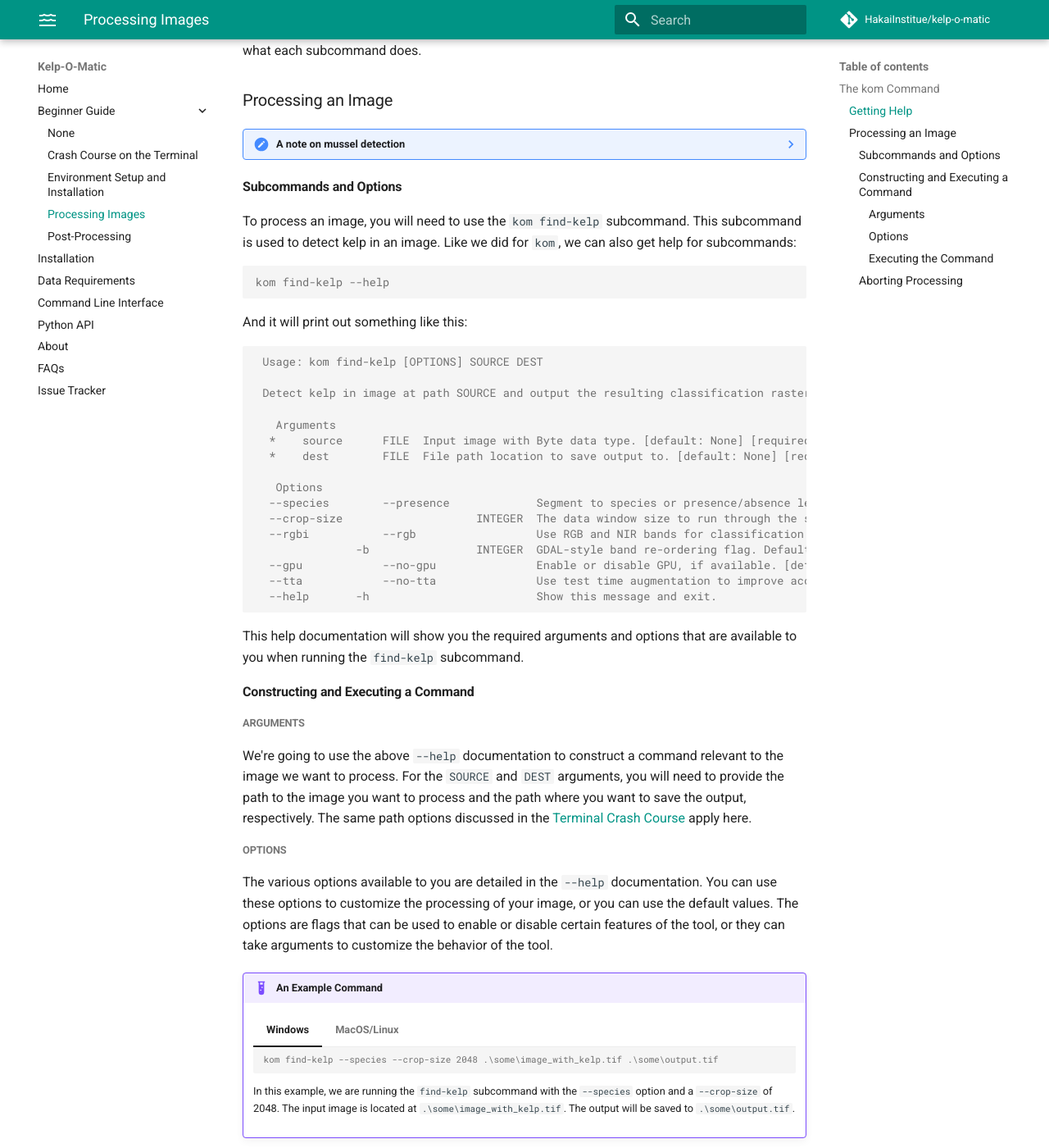
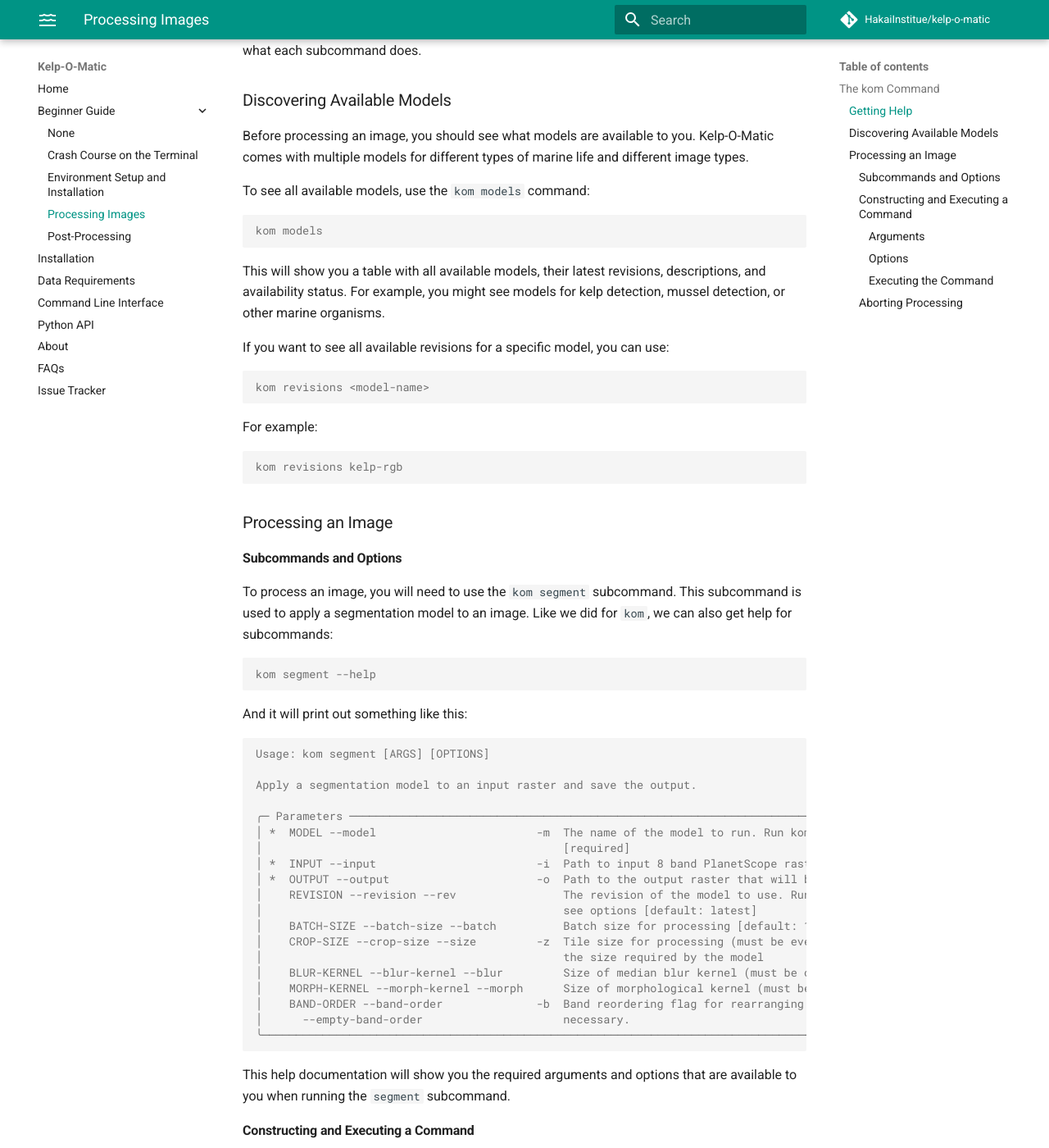
Before and after one commit to HakaiInstitute/kelp-o-matic, an MkDocs documentation site: the page built from docs/beginner_guide/execution.md, in a window 1280 px wide and 1400 px high, scrolled down 898 px. Shown: the whole window at 82% size. Built offline with MkDocs 1.6.1 and Material for MkDocs 9.7.7, drawn with Linux system fonts in a browser that asks for light colours; comment, search, counter and statistics services are not loaded; some of the changed text lies outside the part shown.

Commit message:
Update the beginner guide

````diff
--- a/docs/beginner_guide/execution.md
+++ b/docs/beginner_guide/execution.md
@@ -23,8 +23,8 @@
 To get help documentation for the `kom` tool, you can type `kom --help` into your terminal.
 
 ??? tip "Shorthand flags"
-    You can also use the shorthand flags `-h` to get help, e.g. `kom -h`. This is common for many CLI tools.
-    Options will be shown in the help documentation with both the long form (`--help`) and the shorthand form (`-h`).
+    Many CLI options have shorthand flags for convenience. For example, `--input` can be shortened to `-i` and `--output` can be shortened to `-o`.
+    Options will be shown in the help documentation with both the long form (`--input`) and the shorthand form (`-i`).
 
 ```console
 kom --help
@@ -32,49 +32,74 @@
 
 This will show you a list of the subcommands available to you, as well as a brief description of what each subcommand does.
 
+### Discovering Available Models
+
+Before processing an image, you should see what models are available to you. Kelp-O-Matic comes with multiple models for different types of marine life and different image types.
+
+To see all available models, use the `kom models` command:
+
+```console
+kom models
+```
+
+This will show you a table with all available models, their latest revisions, descriptions, and availability status. For example, you might see models for kelp detection, mussel detection, or other marine organisms.
+
+If you want to see all available revisions for a specific model, you can use:
+
+```console
+kom revisions <model-name>
+```
+
+For example:
+```console
+kom revisions kelp-rgb
+```
+
 ### Processing an Image
 
-??? note "A note on mussel detection"
-    The Kelp-O-Matic tool is designed to detect both kelp and mussels. The following information was written for kelp
-    detection, but the same information applies for mussels. All you have to do to find mussels instead of kelp is use
-    the `kom find-mussels` subcommand instead of `kom find-kelp` in the following steps.
-
 #### Subcommands and Options
-To process an image, you will need to use the `kom find-kelp` subcommand. This subcommand is used to detect kelp in an
-image. Like we did for `kom`, we can also get help for subcommands:
+To process an image, you will need to use the `kom segment` subcommand. This subcommand is used to apply a segmentation model to an image. Like we did for `kom`, we can also get help for subcommands:
 
 ```console
-kom find-kelp --help
+kom segment --help
 ```
 
 And it will print out something like this:
 
 ```console
- Usage: kom find-kelp [OPTIONS] SOURCE DEST
+Usage: kom segment [ARGS] [OPTIONS]
 
- Detect kelp in image at path SOURCE and output the resulting classification raster to file at path DEST.
+Apply a segmentation model to an input raster and save the output.
 
-   Arguments
-  *    source      FILE  Input image with Byte data type. [default: None] [required]
-  *    dest        FILE  File path location to save output to. [default: None] [required]
-
-   Options
-  --species        --presence             Segment to species or presence/absence level. [default: presence]
-  --crop-size                    INTEGER  The data window size to run through the segmentation model. [default: 1024]
-  --rgbi           --rgb                  Use RGB and NIR bands for classification. Assumes RGBI ordering. [default: rgb]
-               -b                INTEGER  GDAL-style band re-ordering flag. Defaults to RGB or RGBI order. To e.g., reorder a BGRI image at runtime, pass flags `-b 3 -b 2 -b 1 -b 4`. [default: None]
-  --gpu            --no-gpu               Enable or disable GPU, if available. [default: gpu]
-  --tta            --no-tta               Use test time augmentation to improve accuracy at the cost of processing time. [default: no-tta]
-  --help       -h                         Show this message and exit.
+╭─ Parameters ──────────────────────────────────────────────────────────────────────────────────────────────────────╮
+│ *  MODEL --model                        -m  The name of the model to run. Run kom models to see options           │
+│                                             [required]                                                            │
+│ *  INPUT --input                        -i  Path to input 8 band PlanetScope raster file [required]               │
+│ *  OUTPUT --output                      -o  Path to the output raster that will be created [required]             │
+│    REVISION --revision --rev                The revision of the model to use. Run kom revisions <model_name> to   │
+│                                             see options [default: latest]                                         │
+│    BATCH-SIZE --batch-size --batch          Batch size for processing [default: 1]                                │
+│    CROP-SIZE --crop-size --size         -z  Tile size for processing (must be even). Defaults to the 1024 or to   │
+│                                             the size required by the model                                        │
+│    BLUR-KERNEL --blur-kernel --blur         Size of median blur kernel (must be odd) [default: 5]                 │
+│    MORPH-KERNEL --morph-kernel --morph      Size of morphological kernel (must be odd, 0 to disable) [default: 0] │
+│    BAND-ORDER --band-order              -b  Band reordering flag for rearranging bands into RGB(+NIR) order when  │
+│      --empty-band-order                     necessary.                                                            │
+╰───────────────────────────────────────────────────────────────────────────────────────────────────────────────────╯
 ```
 
-This help documentation will show you the required arguments and options that are available to you when running the `find-kelp` subcommand.
+This help documentation will show you the required arguments and options that are available to you when running the `segment` subcommand.
 
 #### Constructing and Executing a Command
 
 ##### Arguments
 We're going to use the above `--help` documentation to construct a command relevant to the image we want to process.
-For the `SOURCE` and `DEST` arguments, you will need to provide the path to the image you want to process and the path where you want to save the output, respectively.
+For the `MODEL`, `INPUT` and `OUTPUT` arguments, you will need to:
+
+1. Choose a model name from the list shown by `kom models`
+2. Provide the path to the image you want to process
+3. Provide the path where you want to save the output
+
 The same path options discussed in the [Terminal Crash Course](./terminal_crash_course.md) apply here.
 
 ##### Options
@@ -86,22 +111,66 @@
     === "Windows"
 
         ```console
-        kom find-kelp --species --crop-size 2048 .\some\image_with_kelp.tif .\some\output.tif
+        kom segment kelp-rgb --crop-size 2048 --input .\some\image_with_kelp.tif --output .\some\output.tif
         ```
 
-        In this example, we are running the `find-kelp` subcommand with the `--species` option and a
+        In this example, we are running the `segment` subcommand with the `kelp-rgb` model and a
         `--crop-size` of 2048. The input image is located at `.\some\image_with_kelp.tif`.
         The output will be saved to `.\some\output.tif`.
 
     === "MacOS/Linux"
 
         ```console
-        kom find-kelp --species --crop-size 2048 ./some/image_with_kelp.tif ./some/output.tif
+        kom segment kelp-rgb --crop-size 2048 --input ./some/image_with_kelp.tif --output ./some/output.tif
         ```
 
-        In this example, we are running the `find-kelp` subcommand with the `--species` option and a
+        In this example, we are running the `segment` subcommand with the `kelp-rgb` model and a
         `--crop-size` of 2048. The input image is located at `./some/image_with_kelp.tif`.
         The output will be saved to `./some/output.tif`.
+
+??? example "Additional Examples"
+
+    **Complete workflow - discovering and using models:**
+
+    ```console
+    # First, see what models are available
+    kom models
+
+    # Choose a model based on your image type and target organism
+    # For example, if you want to detect mussels in RGB imagery:
+    kom segment mussel-rgb --input ./my_image.tif --output ./mussel_results.tif
+
+    # Or if you want to detect kelp in 4-band RGBI imagery:
+    kom segment kelp-rgbi --input ./rgbi_image.tif --output ./kelp_results.tif
+    ```
+
+    **Using a specific model revision:**
+
+    ```console
+    # First, check what revisions are available for a model
+    kom revisions kelp-rgb
+
+    # Use a specific revision instead of the latest
+    kom segment kelp-rgb --revision 20240722 --input ./my_image.tif --output ./results.tif
+    ```
+
+    This is useful when you need to reproduce results with a specific model version or when you want to use a previous revision for consistency with earlier work.
+
+    **Re-ordering bands for BGRI image (Blue-Green-Red-NIR to RGB-NIR):**
+
+    === "Windows"
+
+        ```console
+        kom segment kelp-rgbi -b 3 -b 2 -b 1 -b 4 --input .\some\bgri_image.tif --output .\some\output.tif
+        ```
+
+    === "MacOS/Linux"
+
+        ```console
+        kom segment kelp-rgbi -b 3 -b 2 -b 1 -b 4 --input ./some/bgri_image.tif --output ./some/output.tif
+        ```
+
+    In the band re-ordering example, `-b 3 -b 2 -b 1 -b 4` tells Kelp-O-Matic to rearrange the bands from BGRI order (bands 1,2,3,4) to RGBI order by taking band 3 (Red), band 2 (Green), band 1 (Blue), and band 4 (NIR).
 
 ##### Executing the Command
 Once you have constructed your command, execute it by pressing ++enter++.
@@ -129,6 +198,6 @@
 
 ---
 
-**Part 3 Kelp Segmentation is now complete!**
+**Part 3 Image Segmentation is now complete!**
 
 Continue to [Part 4](./post_processing.md) to learn how to post-process the results.
````
